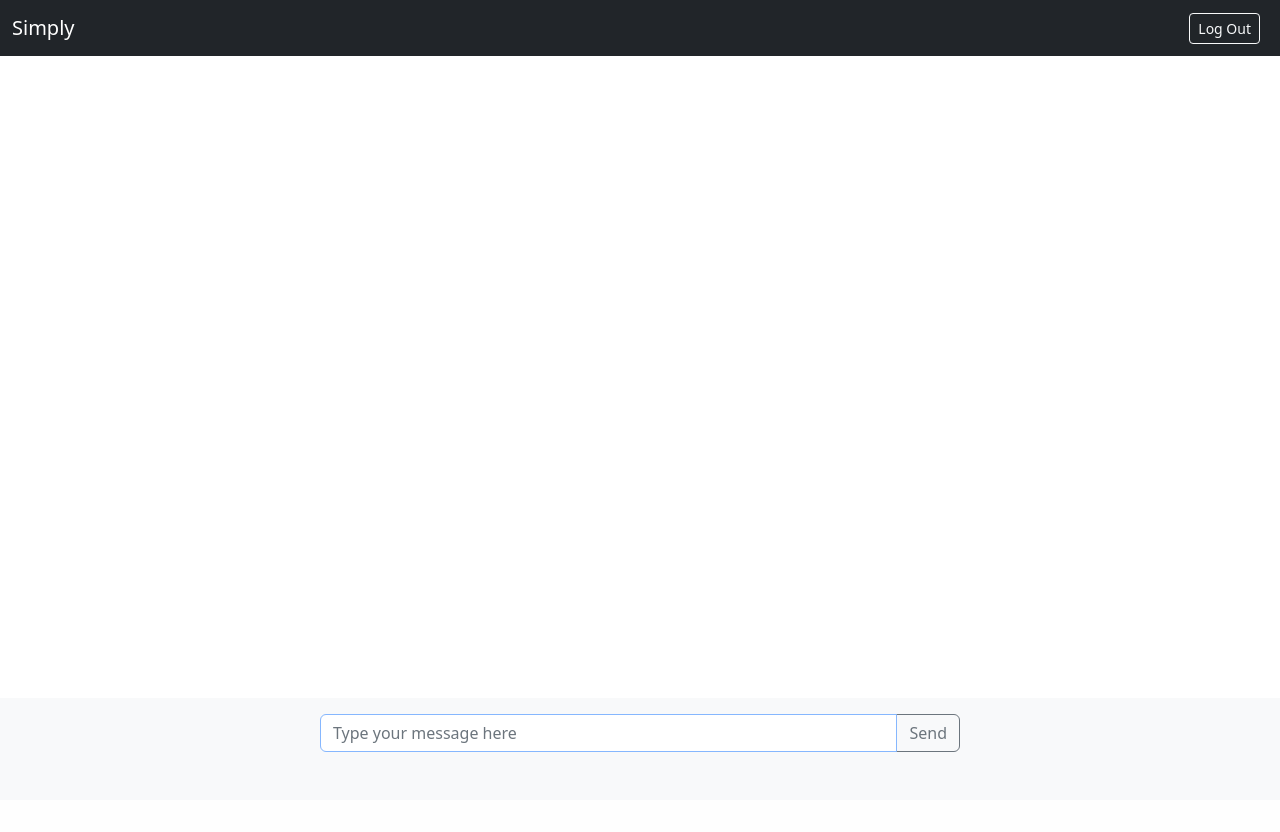
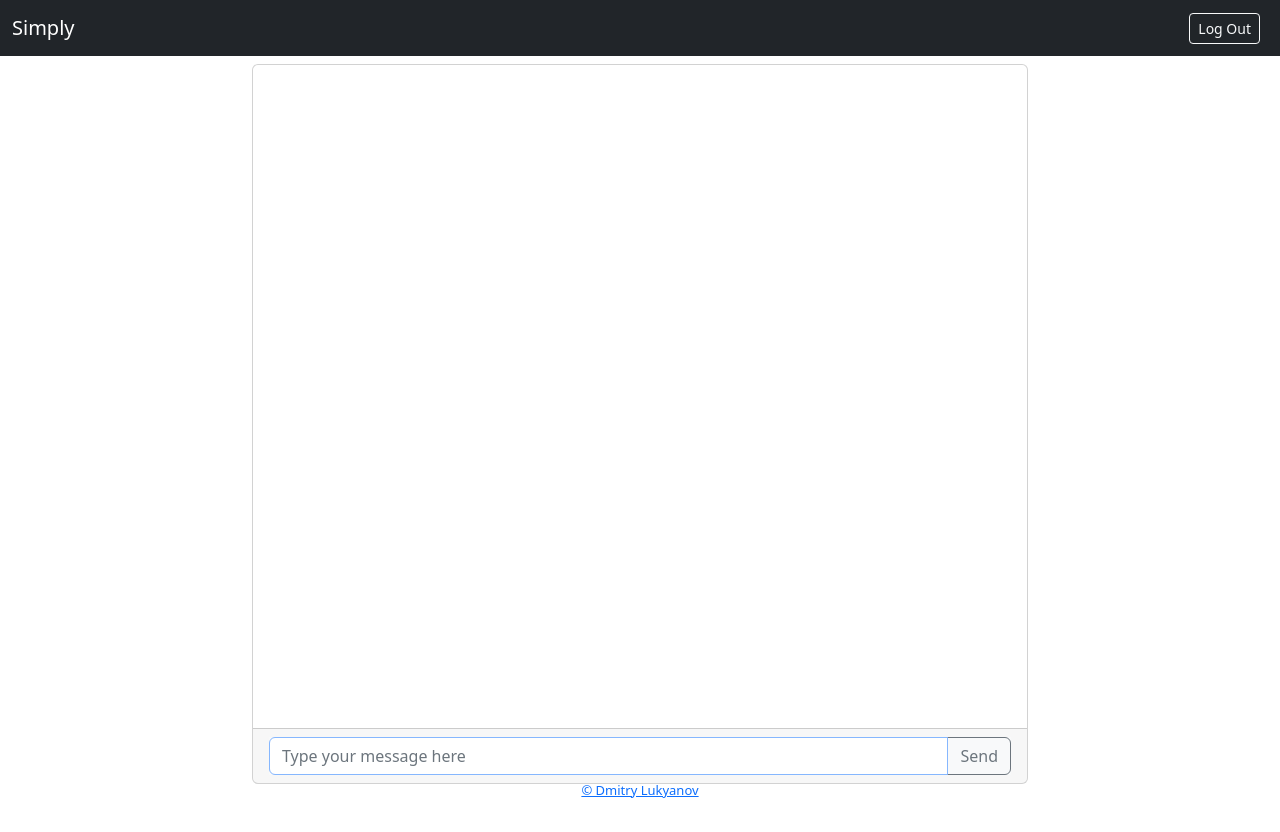
Before and after one commit to philothoph/simply-messenger, a Flask app: template templates/chat.html in a window 1280 px wide. Before the commit the page ends 752 px from the top, so only its background shows below. Run offline with Flask 3, Linux system fonts and the light colour scheme; the template is opened without the code that fills it, so the values that code supplies are empty.

Commit message:
made template for chat window

```diff
--- a/templates/chat.html
+++ b/templates/chat.html
@@ -7,13 +7,19 @@
 {% block main %}
         <input hidden id="recipient_id" value="{{ recipient_id }}">
 
-        <div id="chat-messages"></div>
+        <div class="card mt-3" style="height: 90vh;">
 
-        <div class="fixed-bottom w-100 bg-light">
-        <div class="input-group w-50 mx-auto mt-3 mb-5 bg-light">
-            <input id="new_message" class="form-control shadow-none" placeholder="Type your message here" type="text" autofocus value="" autocomplete="off">
-            <input id="send_button" class="btn btn-outline-secondary" type="button" value="Send" onclick="updateChat()">
+        <div class="card-body chat-window overflow-auto">
+            <div id="chat-messages"></div>
         </div>
+
+        <div class="card-footer">
+            <div class="input-group mx-auto bg-light">
+                <input id="new_message" class="form-control shadow-none" placeholder="Type your message here" type="text" autofocus value="" autocomplete="off">
+                <input id="send_button" class="btn btn-outline-secondary" type="button" value="Send" onclick="updateChat()">
+            </div>
+        </div>
+
         </div>
 
     <script src="{{ url_for('static', filename='messageScript.js') }}"></script>
--- a/templates/layout.html
+++ b/templates/layout.html
@@ -23,7 +23,7 @@
                 </ul>
             </div>
         </nav>
-        <main class="container py-5 text-center" style="max-width: 50%;">
+        <main class="container py-5 text-center" style="max-width: 800px">
             {% block main %}{% endblock %}
         </main>
 
```
